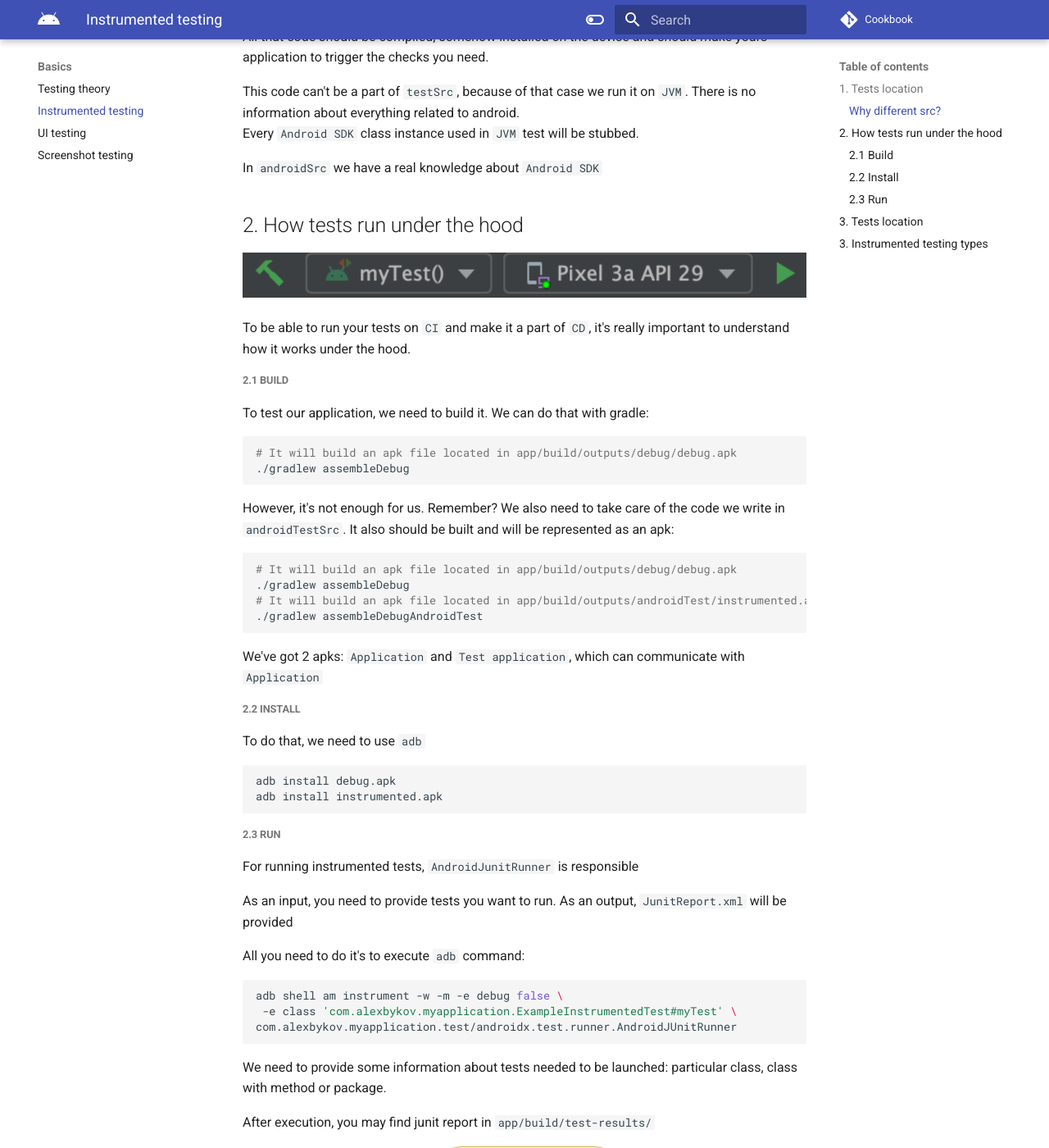
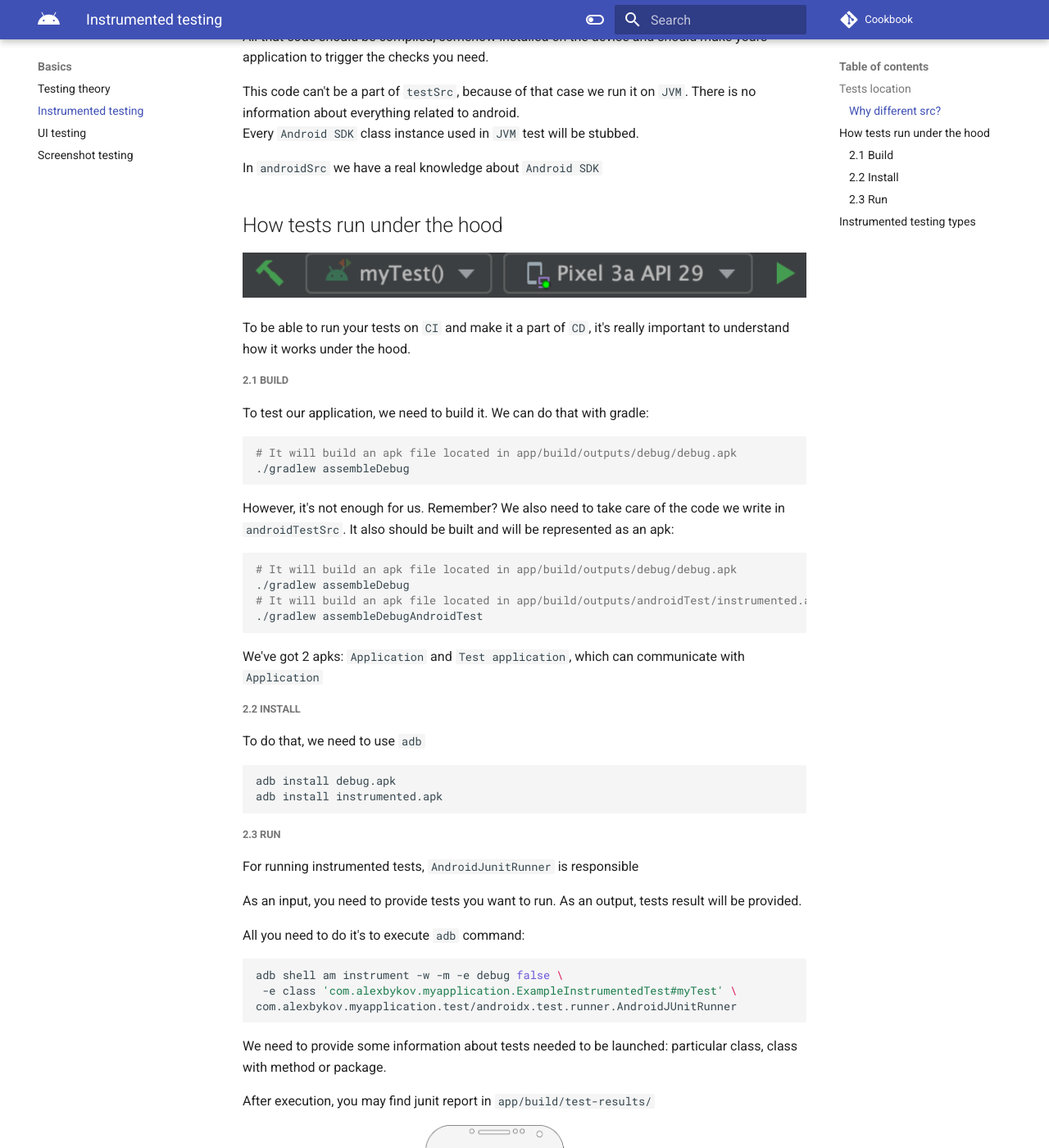
Before and after one commit to android-ui-testing/Cookbook, an MkDocs documentation site: the page built from docs/content/basics/instrumented_testing_basics.md, in a window 1280 px wide and 1400 px high, scrolled down 592 px. Shown: the whole window at 82% size. Built offline with MkDocs 1.6.1 and Material for MkDocs 9.7.7, drawn with Linux system fonts in a browser that asks for light colours; comment, search, counter and statistics services are not loaded; some of the changed text lies outside the part shown.

Commit message:
instrumented testing new image

````diff
--- a/docs/content/basics/instrumented_testing_basics.md
+++ b/docs/content/basics/instrumented_testing_basics.md
@@ -8,7 +8,7 @@
 
 However, they are written and executed much slower.
 
-## 1. Tests location
+## Tests location
 
 Unlike regular jvm tests, instrumented tests located in different src: `androidTest`
 <br>
@@ -29,7 +29,7 @@
 In `androidSrc` we have a real knowledge about `Android SDK`
 <br>
 
-## 2. How tests run under the hood
+## How tests run under the hood
 
 ![alt text](../images/basics/green_arrow.png "Run instrumented tests")
 
@@ -71,7 +71,7 @@
 
 For running instrumented tests, `AndroidJunitRunner` is responsible
 
-As an input, you need to provide tests you want to run. As an output, `JunitReport.xml` will be provided
+As an input, you need to provide tests you want to run. As an output, tests result will be provided.
 
 All you need to do it's to execute `adb` command:
 
@@ -94,14 +94,12 @@
 InstrumentationRegistry.getArguments().getString("myKey", "value")
 ```
 
-## 3. Tests location
-
 [Official documentation](https://developer.android.com/training/testing/junit-runner#using-android-test-orchestrator)
 
-## 3. Instrumented testing types
+## Instrumented testing types
 
-* UI
-* Screenshot
+* [UI](https://android-ui-testing.github.io/Cookbook/basics/ui_testing/)
+* [Screenshot or Snapshot](https://android-ui-testing.github.io/Cookbook/basics/screenshot_testing/)
 * Migration
 
 They are not a replacement of each other, they are complement to each other
````
Also changed, not shown: docs/content/images/basics/junit_runner.png.
